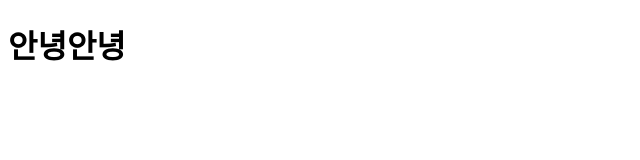
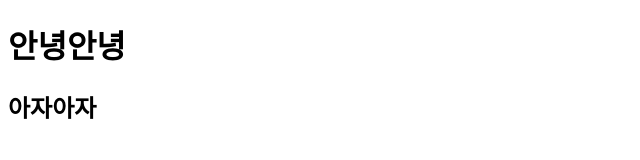
Before and after one commit to Layla-humming/html-css-code, a plain HTML site: page index.html in a window 1280 px wide. Shown: the whole page, without its empty margins (0-640 px from the left). Drawn offline with Linux system fonts and the light colour scheme.

Commit message:
first revise

```diff
--- a/index.html
+++ b/index.html
@@ -8,5 +8,6 @@
 </head>
 <body>
   <h1>안녕안녕</h1>
+  <h2>아자아자</h2>
 </body>
 </html>
```
